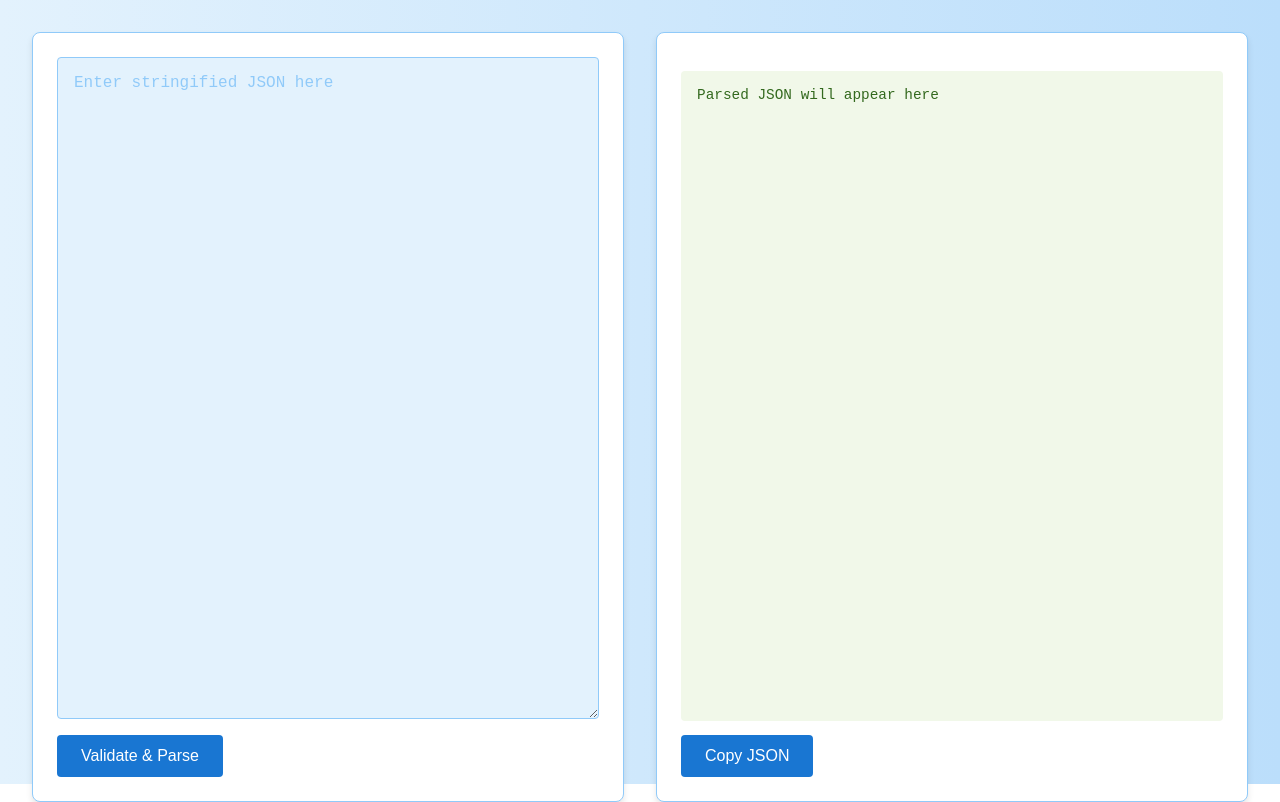
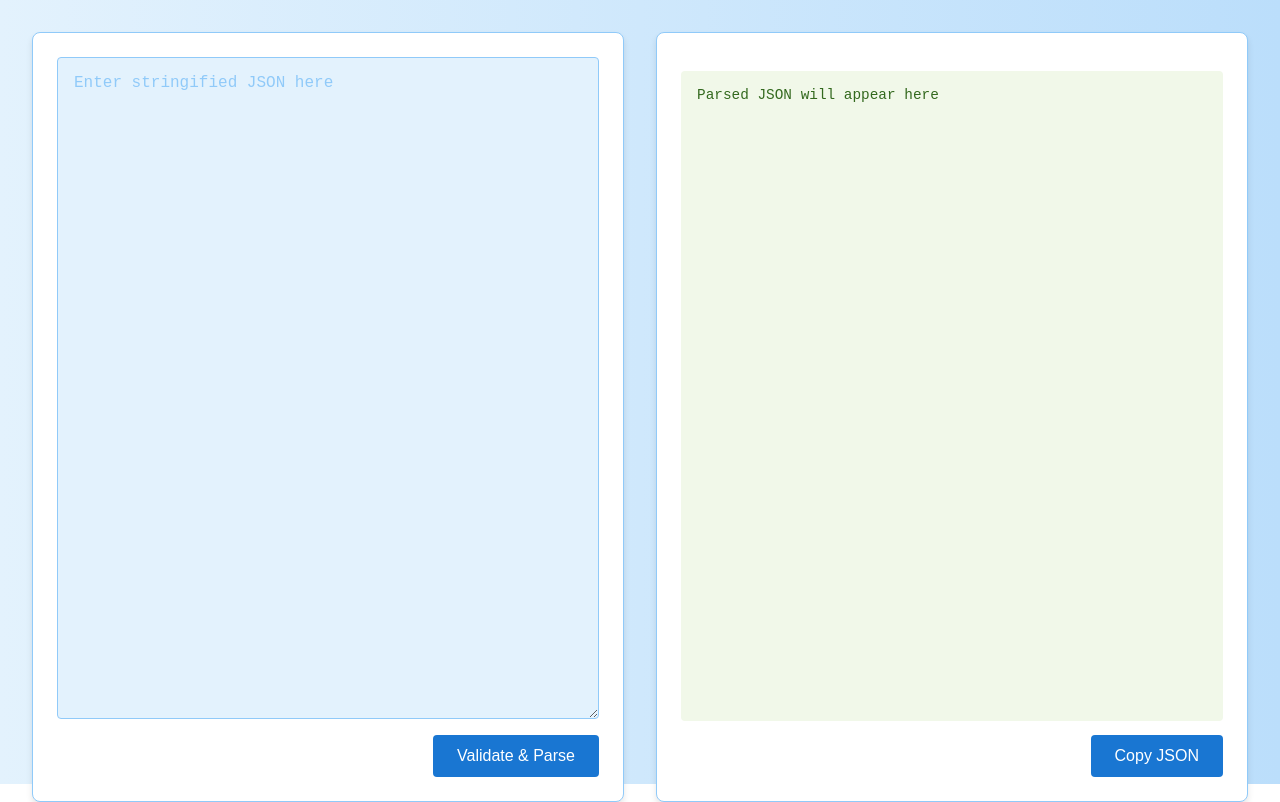
Before and after one commit to Manali-Dama/tasks, a Next.js app in the folder task-2/json-parser/: page / in a window 1280 px wide. Built offline with nearby package versions, Linux system fonts and the light colour scheme.

Commit message:
Update globals.scss

```diff
--- a/task-2/json-parser/src/app/globals.scss
+++ b/task-2/json-parser/src/app/globals.scss
@@ -16,6 +16,7 @@ body {
 
 .input-json,
 .display-json {
+  overflow-x: hidden;
   display: flex;
   flex-direction: column;
   justify-content: space-between;
@@ -25,6 +26,7 @@ body {
   background-color: #ffffff; // White background for contrast
   box-shadow: 0 4px 6px rgba(0, 0, 0, 0.1);
   height: 100%; // Occupy full height of the container
+  word-wrap: break-word;
 }
 
 textarea {
@@ -47,6 +49,7 @@ button {
   background-color: #1976d2; // Primary color
   color: #ffffff;
   border: none;
+  align-self: end;
   border-radius: 4px;
   width: fit-content;
   font-size: 1rem;
@@ -76,6 +79,7 @@ pre {
   color: #143306;
   font-weight: bold;
 }
+
 .copy-btn{
   position: 'absolute';
   top: 10;
@@ -87,6 +91,7 @@ pre {
   border-radius: '5px';
   cursor: 'pointer';
 }
+
 .error {
   color: #d32f2f; // Red for errors
   font-weight: bold;
```
